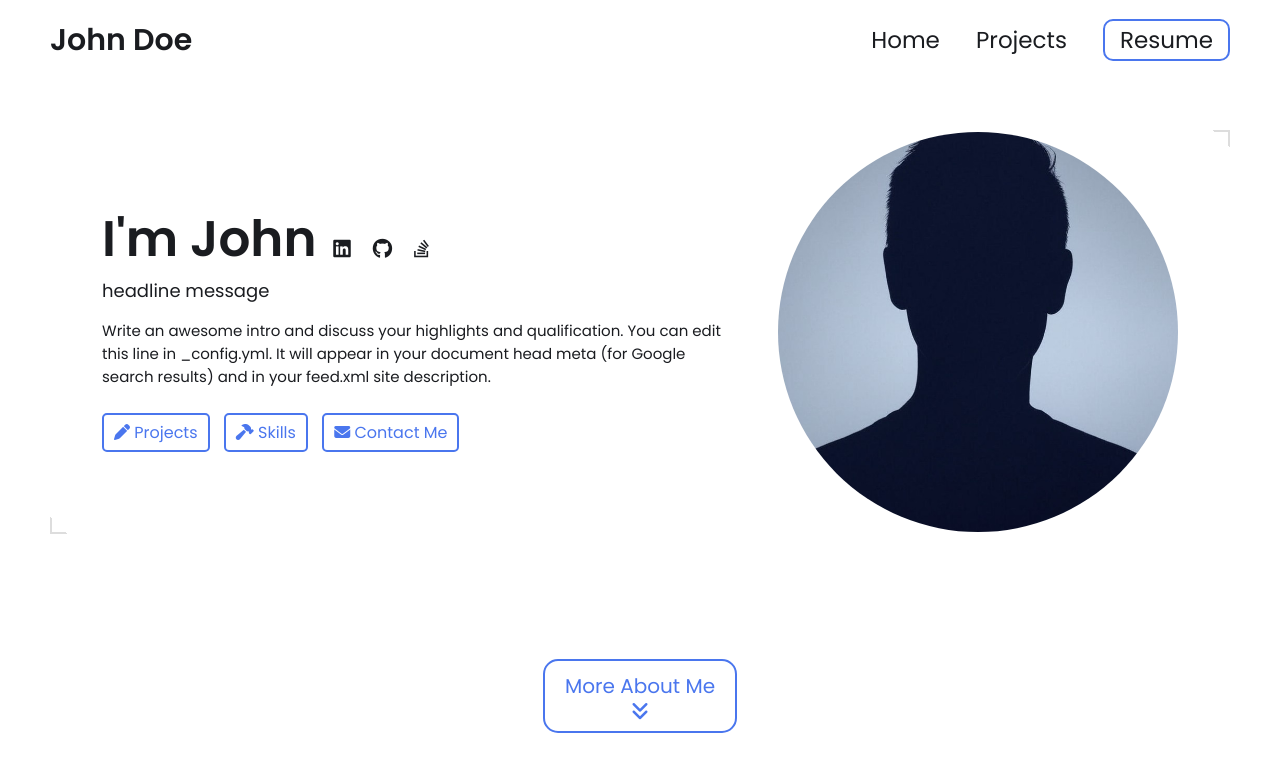
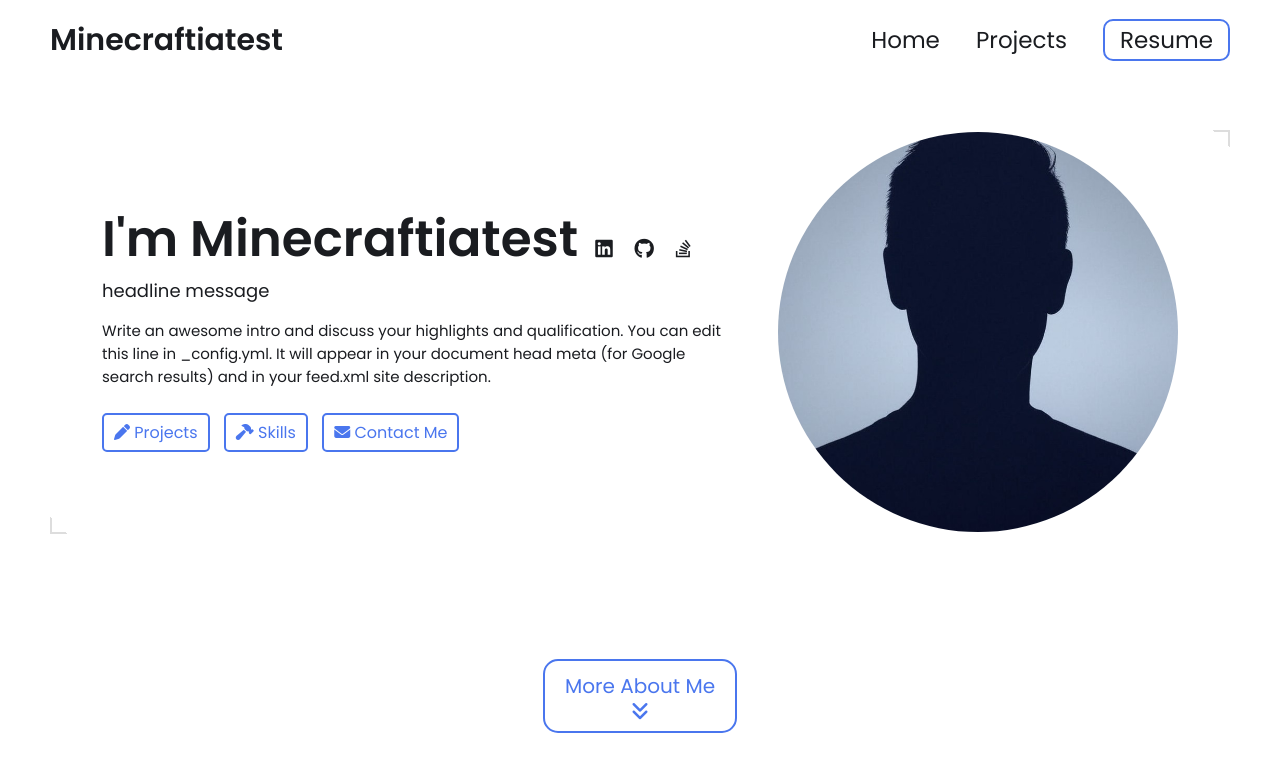
Before and after one commit to minecraftiatest/minecraftiatest.github.io, a Jekyll site: the page built from index.html, in a window 1280 px wide and 900 px high. Shown: the top 772 px of the window. Built offline with Jekyll 4.4.1, drawn with Linux system fonts in a browser that asks for light colours.

Commit message:
Update _config.yml

```diff
--- a/_config.yml
+++ b/_config.yml
@@ -12,7 +12,7 @@ title: John Doe's Portfolio # This is what shows up in the tab of the browser
 
 
 # Hero Section
-name: John Doe
+name: Minecraftiatest
 headline: headline message
 description: >- # dont remove this line. this will ignore all new lines until the next section
   Write an awesome intro and discuss your highlights and qualification. You can edit this
```
